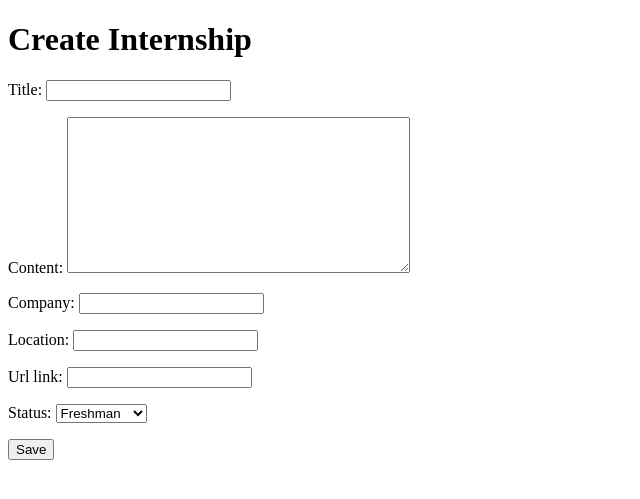
After one commit to egorgusev1/Level_up_v2, a Django app: page /internships/create/ in a window 1280 px wide. The commit adds this page. Shown: the top 499 px of the page, without its empty margins (0-640 px from the left). Run offline with Django 5.2, Linux system fonts and the light colour scheme; some libraries are stand-ins or nearby versions.

Commit message:
added create_internship, and added model internship updated views and made new migrtations to the DB

```diff
--- a/level_up/app/admin.py
+++ b/level_up/app/admin.py
@@ -1,6 +1,6 @@
 from django.contrib import admin
 from django.contrib.auth.admin import UserAdmin
-from app.models import Article, UserProfile
+from app.models import Article, UserProfile,Internship
 
 
 class ArticleAdmin(admin.ModelAdmin):
@@ -37,4 +37,5 @@ class CustomUserAdmin(UserAdmin):
 
 admin.site.register(Article,ArticleAdmin)
 admin.site.register(UserProfile,CustomUserAdmin)
+admin.site.register(Internship)
 # Register your models here.
--- a/level_up/app/models.py
+++ b/level_up/app/models.py
@@ -11,6 +11,13 @@ ARTICLE_STATUS = (
     ("draft","draft"),
     ("inprogress","in progress"),
     ("published","published"),
+)
+
+INTERNSHIP_LEVEL = (
+    ("freshman", "Freshman"),
+    ("sophomore", "Sophomore"),
+    ("junior", "Junior"),
+    ("senior", "Senior"),
 )
 
 # -------------------------------
@@ -37,12 +44,15 @@ class UserProfile(AbstractUser):
 
 
 class Internship (models.Model):
-    title = models.Charfield(_("title"),max_length = 100)
-    content = models.Textfield(_("content"),max_length = 100)
-    company = models.Charfield(_("company"),max_length = 100)
-    location =models.Charfield(_("location"),max_length = 100)
-    url_link =models.Charfield(_("url_link"),max_length = 100)
-    status = models.Charfield(_("status"),max_length = 100)
+    title = models.CharField(max_length = 100)
+    content = models.TextField(blank=True, default="")
+    company = models.CharField(max_length = 100)
+    location =models.CharField(max_length = 100)
+    url_link =models.CharField(max_length = 200)
+    status = models.CharField(
+                              max_length = 20,
+                              choices=INTERNSHIP_LEVEL,
+                              default="freshman",)
 
     created_at = models.DateTimeField(_("created at"),auto_now_add=True)
     updated_at = models.DateTimeField(_("updated at"),auto_now=True)
--- a/level_up/app/views.py
+++ b/level_up/app/views.py
@@ -7,7 +7,8 @@ from django.contrib.messages.views import SuccessMessageMixin
 from django.db.models.query import QuerySet
 from django.shortcuts import render
 from django.urls import reverse_lazy
-from app.models import Article
+
+from app.models import Article, Internship
 from django.views.generic import CreateView,ListView,UpdateView,DeleteView
 from django.contrib.auth.mixins import LoginRequiredMixin,UserPassesTestMixin
 
@@ -83,3 +84,16 @@ class ArticleDeleteView(LoginRequiredMixin,UserPassesTestMixin,DeleteView):
     def post(self, request: HttpRequest,*args:str, **kwargs:Any)-> HttpResponse:
         messages.success(request,"Article deleted successfully.", extra_tags="error")
         return super().post(request,*args,**kwargs)
+
+
+
+class InternshipListView(ListView):
+    template_name = "app/internship.html"
+    model = Internship
+    context_object_name = "internships"
+
+class InternshipCreateView(CreateView):
+    template_name = "app/internship_create.html"
+    model = Internship
+    fields = ["title","content","company","location","url_link","status"]
+    success_url = reverse_lazy("internship")
--- a/level_up/level_up/urls.py
+++ b/level_up/level_up/urls.py
@@ -18,16 +18,19 @@ from django.contrib import admin
 from django.urls import path, include
 from django.views.generic.base import RedirectView
 from django.urls import reverse_lazy
+from app.views import InternshipCreateView, InternshipListView
 
 from allauth.account.views import SignupView
 
 urlpatterns = [
 
-
-
     path("admin/", admin.site.urls),
     path("articles/",include("app.urls")),
     path("accounts/",include("allauth.urls")),
+
+    path("internships/",InternshipListView.as_view(), name="internship"),
+    path("internships/create/",InternshipCreateView.as_view(), name="create_internship"),
+
     path("accounts/signup/",RedirectView.as_view(url="/")),
     path("", SignupView.as_view(),name="account_signup"),
     path("__debug__/",include("debug_toolbar.urls")),
--- /dev/null
+++ b/level_up/templates/app/internship_create.html
@@ -0,0 +1,17 @@
+<!DOCTYPE html>
+<html lang="en">
+<head>
+    <meta charset="UTF-8">
+    <meta name="viewport" content="width=device-width, initial-scale=1.0">
+    <title>Document</title>
+</head>
+<body>
+    <h1>Create Internship</h1>
+    <form method="POST">
+        {% csrf_token %}
+        {{ form.as_p }}
+        <button type="submit">Save</button>
+    </form>
+
+</body>
+</html>
```
Also changed, not shown: level_up/templates/app/internship.html (+11 -0 lines), level_up/app/migrations/0006_internship_alter_article_status.py (added).
